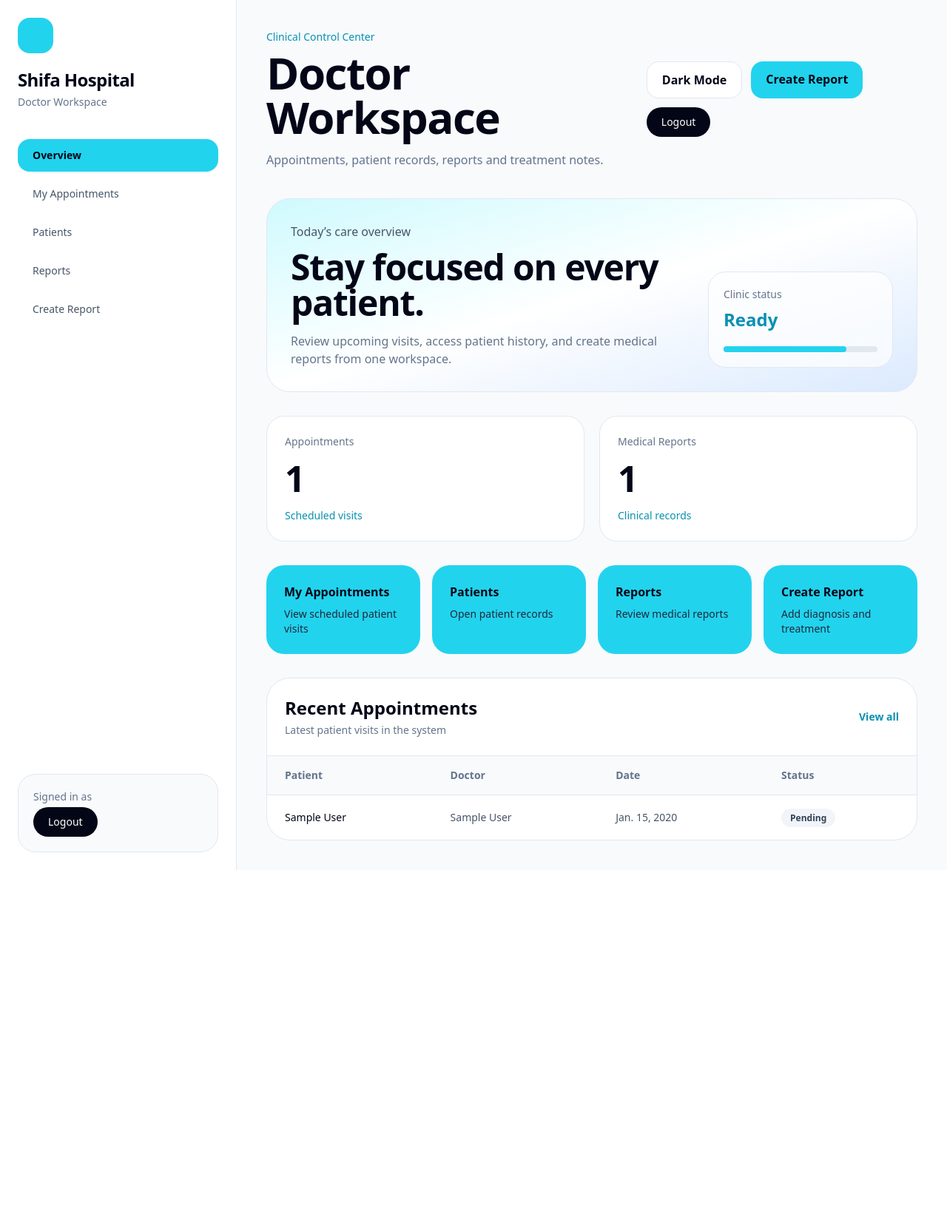
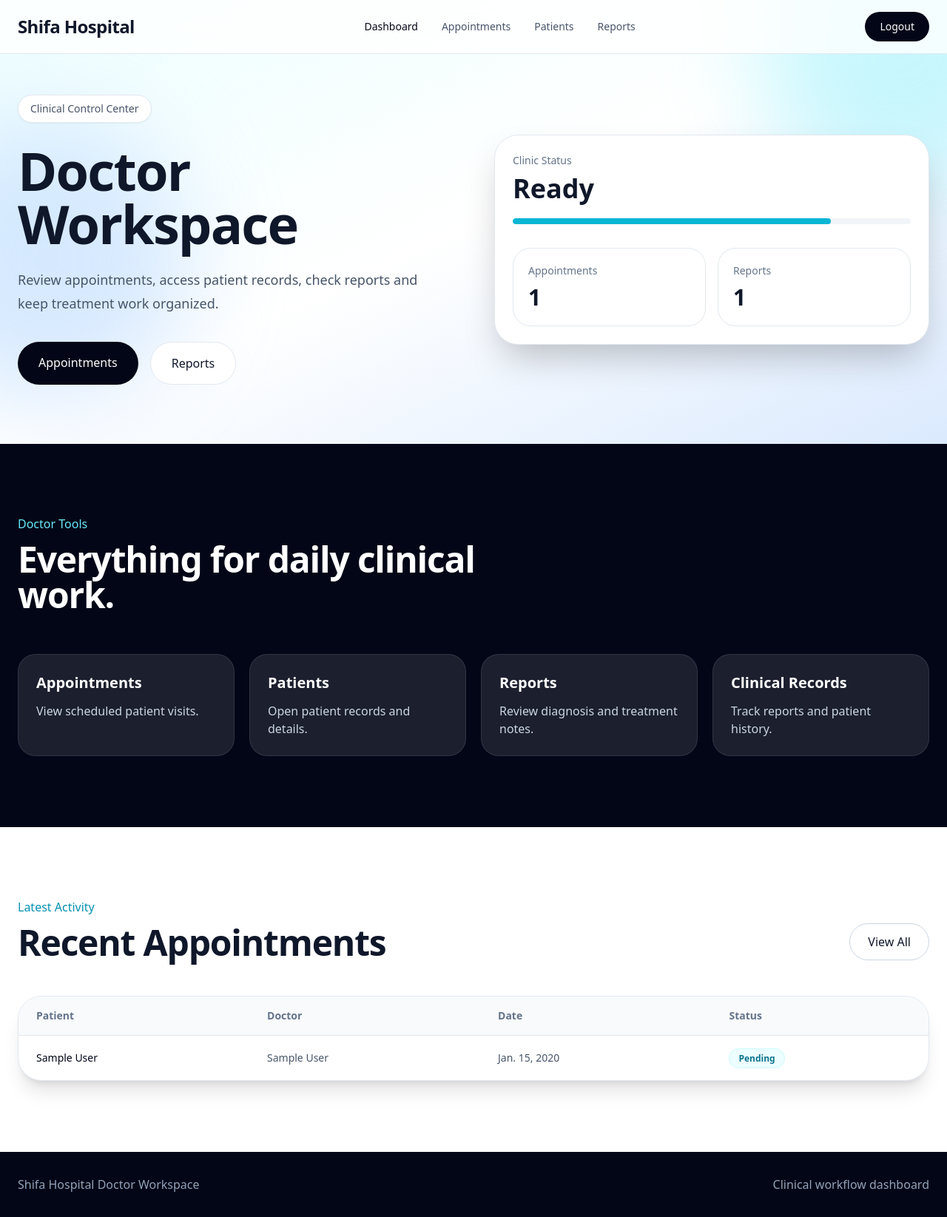
Before and after one commit to shathadahmash/shifa_hospital, a Django app: template core/templates/core/doctor_dashboard.html in a window 1280 px wide. Shown: the whole page at 74% size. Before the commit the page ends 1176 px from the top, so only its background shows below. Run offline with Django 5.2, Linux system fonts and the light colour scheme; tables that the repository leaves empty hold one stand-in row (values such as "Sample post"); the template is opened without the code that fills it: values that come from a table or form of the project are taken from there, most other values are stand-ins (such as "Sample title", 1, 10 or a date in 2020); some libraries are stand-ins or nearby versions.

Commit message:
doctor dashboard style

```diff
--- a/core/templates/core/doctor_dashboard.html
+++ b/core/templates/core/doctor_dashboard.html
@@ -1,37 +1,25 @@
 <!DOCTYPE html>
-<html lang="en">
+<html lang="en" class="scroll-smooth">
 <head>
     <meta charset="UTF-8">
-    <title>Doctor Dashboard | Shifa</title>
+    <meta name="viewport" content="width=device-width, initial-scale=1.0">
+    <title>Doctor Dashboard | Shifa Hospital</title>
     <script src="https://cdn.tailwindcss.com"></script>
-    <script>
-        tailwind.config = { darkMode: "class" }
-    </script>
 </head>
 
-<body class="min-h-screen bg-slate-50 text-slate-950 dark:bg-[#070b14] dark:text-slate-100">
+<body class="bg-white text-slate-900">
 
-<div class="flex min-h-screen">
+<header class="fixed top-0 left-0 right-0 z-50 bg-white/80 backdrop-blur-xl border-b border-slate-200">
+    <div class="max-w-7xl mx-auto px-6 py-4 flex items-center justify-between">
+        <a href="/" class="text-2xl font-semibold tracking-tight">Shifa Hospital</a>
 
-    <!-- Sidebar -->
-    <aside class="hidden xl:flex w-80 flex-col border-r border-slate-200 bg-white p-6 dark:border-white/10 dark:bg-white/[0.03]">
-        <div class="mb-10">
-            <div class="h-12 w-12 rounded-2xl bg-cyan-400"></div>
-            <h1 class="mt-5 text-2xl font-semibold tracking-tight">Shifa Hospital</h1>
-            <p class="text-sm text-slate-500 dark:text-slate-400 mt-1">Doctor Workspace</p>
-        </div>
-
-        <nav class="space-y-2 text-sm">
-            <a href="/dashboard/doctor/" class="block rounded-2xl bg-cyan-400 text-slate-950 px-5 py-3 font-semibold">Overview</a>
-            <a href="/appointments/" class="block rounded-2xl px-5 py-3 text-slate-600 hover:bg-slate-100 dark:text-slate-300 dark:hover:bg-white/10">My Appointments</a>
-            <a href="/patients/" class="block rounded-2xl px-5 py-3 text-slate-600 hover:bg-slate-100 dark:text-slate-300 dark:hover:bg-white/10">Patients</a>
-            <a href="/reports/" class="block rounded-2xl px-5 py-3 text-slate-600 hover:bg-slate-100 dark:text-slate-300 dark:hover:bg-white/10">Reports</a>
-            <a href="/admin/core/medicalreport/add/" class="block rounded-2xl px-5 py-3 text-slate-600 hover:bg-slate-100 dark:text-slate-300 dark:hover:bg-white/10">Create Report</a>
+        <nav class="hidden lg:flex items-center gap-8 text-sm font-medium text-slate-600">
+            <a href="/dashboard/doctor/" class="text-slate-950">Dashboard</a>
+            <a href="/appointments/" class="hover:text-slate-950">Appointments</a>
+            <a href="/patients/" class="hover:text-slate-950">Patients</a>
+            <a href="/reports/" class="hover:text-slate-950">Reports</a>
         </nav>
 
-        <div class="mt-auto rounded-3xl border border-slate-200 bg-slate-50 p-5 dark:border-white/10 dark:bg-white/[0.04]">
-            <p class="text-sm text-slate-500 dark:text-slate-400">Signed in as</p>
-            <p class="mt-1 font-semibold">{{ request.user.username }}</p>
         <form method="post" action="/logout/">
             {% csrf_token %}
             <button type="submit"
@@ -40,114 +28,115 @@
             </button>
         </form>
     </div>
-    </aside>
+</header>
 
-    <!-- Main -->
-    <main class="flex-1 p-6 lg:p-10">
+<section class="relative pt-32 pb-20 overflow-hidden">
+    <div class="absolute inset-0 bg-gradient-to-br from-cyan-50 via-white to-blue-100"></div>
+    <div class="absolute -top-32 -right-32 h-96 w-96 rounded-full bg-cyan-200 blur-3xl opacity-60"></div>
+    <div class="absolute top-40 -left-32 h-96 w-96 rounded-full bg-blue-200 blur-3xl opacity-60"></div>
 
-        <!-- Topbar -->
-        <div class="mb-10 flex flex-col gap-6 lg:flex-row lg:items-center lg:justify-between">
+    <div class="relative max-w-7xl mx-auto px-6 grid lg:grid-cols-2 gap-14 items-center">
         <div>
-                <p class="text-sm font-medium text-cyan-600 dark:text-cyan-300">Clinical Control Center</p>
-                <h2 class="mt-2 text-4xl lg:text-6xl font-semibold tracking-tight">
+            <p class="inline-flex rounded-full bg-white border border-slate-200 px-4 py-2 text-sm font-medium text-slate-600 shadow-sm">
+                Clinical Control Center
+            </p>
+
+            <h1 class="mt-7 text-5xl lg:text-7xl font-semibold tracking-tight leading-tight">
                 Doctor Workspace
-                </h2>
-                <p class="mt-4 max-w-2xl text-slate-500 dark:text-slate-400">
-                    Appointments, patient records, reports and treatment notes.
+            </h1>
+
+            <p class="mt-6 text-lg text-slate-600 leading-8 max-w-xl">
+                Review appointments, access patient records, check reports and keep treatment work organized.
             </p>
-            </div>
 
-            <div class="flex flex-wrap gap-3">
-                <button id="themeToggle" type="button" class="rounded-2xl border border-slate-200 bg-white px-5 py-3 font-semibold text-slate-950 dark:border-white/10 dark:bg-white/[0.04] dark:text-slate-100">
-                    Dark Mode
-                </button>
-                <a href="/admin/core/medicalreport/add/" class="rounded-2xl bg-cyan-400 px-5 py-3 font-semibold text-slate-950">
-                    Create Report
+            <div class="mt-9 flex flex-wrap gap-4">
+                <a href="/appointments/"
+                   class="rounded-full bg-slate-950 text-white px-7 py-4 font-medium hover:bg-slate-800">
+                    Appointments
                 </a>
-               <form method="post" action="/logout/">
-    {% csrf_token %}
-    <button type="submit"
-        class="rounded-full bg-slate-950 text-white px-5 py-2.5 text-sm font-medium hover:bg-slate-800 transition">
-        Logout
-    </button>
-</form>
+
+                <a href="/reports/"
+                   class="rounded-full bg-white border border-slate-200 px-7 py-4 font-medium hover:bg-slate-50">
+                    Reports
+                </a>
             </div>
         </div>
 
-        <!-- Hero panel -->
-        <section class="mb-8 overflow-hidden rounded-[2rem] border border-slate-200 bg-gradient-to-br from-cyan-100 via-white to-blue-100 p-8 dark:border-white/10 dark:bg-gradient-to-br dark:from-cyan-400/20 dark:via-white/[0.04] dark:to-blue-500/20">
-            <div class="grid gap-8 lg:grid-cols-3 lg:items-end">
-                <div class="lg:col-span-2">
-                    <p class="text-slate-600 dark:text-slate-300">Today’s care overview</p>
-                    <h3 class="mt-3 text-3xl lg:text-5xl font-semibold tracking-tight">
-                        Stay focused on every patient.
-                    </h3>
-                    <p class="mt-4 text-slate-500 dark:text-slate-400 max-w-2xl">
-                        Review upcoming visits, access patient history, and create medical reports from one workspace.
-                    </p>
+        <div class="rounded-[2rem] bg-white p-6 shadow-2xl border border-slate-200">
+            <p class="text-sm text-slate-500">Clinic Status</p>
+            <p class="mt-2 text-4xl font-semibold">Ready</p>
+
+            <div class="mt-5 h-2 rounded-full bg-slate-100 overflow-hidden">
+                <div class="h-full w-4/5 bg-cyan-500 rounded-full"></div>
             </div>
 
-                <div class="rounded-3xl border border-slate-200 bg-white/70 p-5 dark:border-white/10 dark:bg-black/20">
-                    <p class="text-sm text-slate-500 dark:text-slate-400">Clinic status</p>
-                    <p class="mt-2 text-2xl font-semibold text-cyan-600 dark:text-cyan-300">Ready</p>
-                    <div class="mt-5 h-2 rounded-full bg-slate-200 dark:bg-white/10">
-                        <div class="h-2 w-4/5 rounded-full bg-cyan-400"></div>
+            <div class="mt-8 grid grid-cols-2 gap-4">
+                <div class="rounded-3xl border border-slate-200 p-5">
+                    <p class="text-sm text-slate-500">Appointments</p>
+                    <p class="mt-2 text-3xl font-semibold">{{ appointments_count }}</p>
+                </div>
+
+                <div class="rounded-3xl border border-slate-200 p-5">
+                    <p class="text-sm text-slate-500">Reports</p>
+                    <p class="mt-2 text-3xl font-semibold">{{ reports_count }}</p>
+                </div>
             </div>
         </div>
     </div>
 </section>
 
-        <!-- Stats -->
-        <section class="mb-8 grid gap-5 md:grid-cols-2">
-            <div class="rounded-3xl border border-slate-200 bg-white p-6 dark:border-white/10 dark:bg-white/[0.04]">
-                <p class="text-sm text-slate-500 dark:text-slate-400">Appointments</p>
-                <p class="mt-4 text-5xl font-semibold">{{ appointments_count }}</p>
-                <p class="mt-4 text-sm text-cyan-600 dark:text-cyan-300">Scheduled visits</p>
+<section class="py-24 bg-slate-950 text-white">
+    <div class="max-w-7xl mx-auto px-6">
+        <div class="max-w-2xl">
+            <p class="text-cyan-300 font-medium">Doctor Tools</p>
+            <h2 class="mt-3 text-4xl lg:text-5xl font-semibold tracking-tight">
+                Everything for daily clinical work.
+            </h2>
         </div>
 
-            <div class="rounded-3xl border border-slate-200 bg-white p-6 dark:border-white/10 dark:bg-white/[0.04]">
-                <p class="text-sm text-slate-500 dark:text-slate-400">Medical Reports</p>
-                <p class="mt-4 text-5xl font-semibold">{{ reports_count }}</p>
-                <p class="mt-4 text-sm text-cyan-600 dark:text-cyan-300">Clinical records</p>
+        <div class="mt-14 grid md:grid-cols-2 lg:grid-cols-4 gap-5">
+            <a href="/appointments/" class="rounded-3xl bg-white/10 border border-white/10 p-6 hover:bg-white/15 transition">
+                <h3 class="text-xl font-semibold">Appointments</h3>
+                <p class="mt-3 text-slate-300">View scheduled patient visits.</p>
+            </a>
+
+            <a href="/patients/" class="rounded-3xl bg-white/10 border border-white/10 p-6 hover:bg-white/15 transition">
+                <h3 class="text-xl font-semibold">Patients</h3>
+                <p class="mt-3 text-slate-300">Open patient records and details.</p>
+            </a>
+
+            <a href="/reports/" class="rounded-3xl bg-white/10 border border-white/10 p-6 hover:bg-white/15 transition">
+                <h3 class="text-xl font-semibold">Reports</h3>
+                <p class="mt-3 text-slate-300">Review diagnosis and treatment notes.</p>
+            </a>
+
+            <a href="/reports/" class="rounded-3xl bg-white/10 border border-white/10 p-6 hover:bg-white/15 transition">
+                <h3 class="text-xl font-semibold">Clinical Records</h3>
+                <p class="mt-3 text-slate-300">Track reports and patient history.</p>
+            </a>
+        </div>
     </div>
 </section>
 
-        <!-- Actions -->
-        <section class="mb-8 grid gap-4 md:grid-cols-2 xl:grid-cols-4">
-            <a href="/appointments/" class="rounded-3xl bg-cyan-400 p-6 text-slate-950 font-semibold hover:scale-[1.02] transition">
-                My Appointments
-                <span class="mt-2 block text-sm font-normal text-slate-800">View scheduled patient visits</span>
-            </a>
-
-            <a href="/patients/" class="rounded-3xl bg-cyan-400 p-6 text-slate-950 font-semibold hover:scale-[1.02] transition">
-                Patients
-                <span class="mt-2 block text-sm font-normal text-slate-800">Open patient records</span>
-            </a>
-
-            <a href="/reports/" class="rounded-3xl bg-cyan-400 p-6 text-slate-950 font-semibold hover:scale-[1.02] transition">
-                Reports
-                <span class="mt-2 block text-sm font-normal text-slate-800">Review medical reports</span>
-            </a>
-
-            <a href="/admin/core/medicalreport/add/" class="rounded-3xl bg-cyan-400 p-6 text-slate-950 font-semibold hover:scale-[1.02] transition">
-                Create Report
-                <span class="mt-2 block text-sm font-normal text-slate-800">Add diagnosis and treatment</span>
-            </a>
-        </section>
-
-        <!-- Recent Appointments -->
-        <section class="overflow-hidden rounded-[2rem] border border-slate-200 bg-white dark:border-white/10 dark:bg-white/[0.04]">
-            <div class="flex items-center justify-between border-b border-slate-200 p-6 dark:border-white/10">
+<section class="py-24 bg-white">
+    <div class="max-w-7xl mx-auto px-6">
+        <div class="flex flex-col lg:flex-row lg:items-end lg:justify-between gap-6">
             <div>
-                    <h3 class="text-2xl font-semibold">Recent Appointments</h3>
-                    <p class="mt-1 text-sm text-slate-500 dark:text-slate-400">Latest patient visits in the system</p>
-                </div>
-                <a href="/appointments/" class="text-sm font-semibold text-cyan-600 dark:text-cyan-300">View all</a>
+                <p class="text-cyan-600 font-medium">Latest Activity</p>
+                <h2 class="mt-3 text-4xl lg:text-5xl font-semibold tracking-tight">
+                    Recent Appointments
+                </h2>
             </div>
 
-            <div class="overflow-x-auto">
+            <a href="/appointments/"
+               class="rounded-full border border-slate-300 px-6 py-3 font-medium hover:bg-slate-50">
+                View All
+            </a>
+        </div>
+
+        <div class="mt-12 rounded-[2rem] bg-white border border-slate-200 shadow-xl overflow-hidden">
             <table class="w-full text-left text-sm">
-                    <thead class="bg-slate-50 text-slate-500 dark:bg-white/[0.04] dark:text-slate-400">
+                <thead class="bg-slate-50 text-slate-500">
                     <tr>
                         <th class="px-6 py-4">Patient</th>
                         <th class="px-6 py-4">Doctor</th>
@@ -155,53 +144,47 @@
                         <th class="px-6 py-4">Status</th>
                     </tr>
                 </thead>
+
                 <tbody>
                     {% for appointment in recent_appointments %}
-                        <tr class="border-t border-slate-200 dark:border-white/10">
-                            <td class="px-6 py-5 font-medium">{{ appointment.patient.full_name }}</td>
-                            <td class="px-6 py-5 text-slate-600 dark:text-slate-300">{{ appointment.doctor.full_name }}</td>
-                            <td class="px-6 py-5 text-slate-600 dark:text-slate-300">{{ appointment.date }}</td>
+                    <tr class="border-t border-slate-200 hover:bg-slate-50 transition">
+                        <td class="px-6 py-5 font-medium text-slate-950">
+                            {{ appointment.patient.full_name }}
+                        </td>
+
+                        <td class="px-6 py-5 text-slate-600">
+                            {{ appointment.doctor.full_name }}
+                        </td>
+
+                        <td class="px-6 py-5 text-slate-600">
+                            {{ appointment.date }}
+                        </td>
+
                         <td class="px-6 py-5">
-                                <span class="rounded-full bg-slate-100 px-3 py-1 text-xs font-semibold text-slate-700 dark:bg-white/10 dark:text-slate-200">
+                            <span class="rounded-full bg-cyan-50 border border-cyan-100 px-3 py-1 text-xs font-semibold text-cyan-700">
                                 {{ appointment.status }}
                             </span>
                         </td>
                     </tr>
                     {% empty %}
                     <tr>
-                            <td colspan="4" class="px-6 py-10 text-center text-slate-500">No appointments yet.</td>
+                        <td colspan="4" class="px-6 py-16 text-center text-slate-400">
+                            No appointments yet.
+                        </td>
                     </tr>
                     {% endfor %}
                 </tbody>
             </table>
         </div>
+    </div>
 </section>
 
-    </main>
+<footer class="bg-slate-950 text-slate-400 py-8">
+    <div class="max-w-7xl mx-auto px-6 flex flex-col md:flex-row justify-between gap-4">
+        <p>Shifa Hospital Doctor Workspace</p>
+        <p>Clinical workflow dashboard</p>
     </div>
-
-<script>
-    const html = document.documentElement;
-    const themeToggle = document.getElementById("themeToggle");
-
-    function updateThemeButton() {
-        themeToggle.textContent = html.classList.contains("dark") ? "Light Mode" : "Dark Mode";
-    }
-
-    themeToggle.addEventListener("click", () => {
-        html.classList.toggle("dark");
-        localStorage.setItem("theme", html.classList.contains("dark") ? "dark" : "light");
-        updateThemeButton();
-    });
-
-    if (localStorage.getItem("theme") === "dark") {
-        html.classList.add("dark");
-    } else {
-        html.classList.remove("dark");
-    }
-
-    updateThemeButton();
-</script>
+</footer>
 
 </body>
 </html>
```
Also changed, not shown: core/management/commands/create_admin.py (+13 -10 lines). Lines whose indentation alone changed are shown as unchanged.
